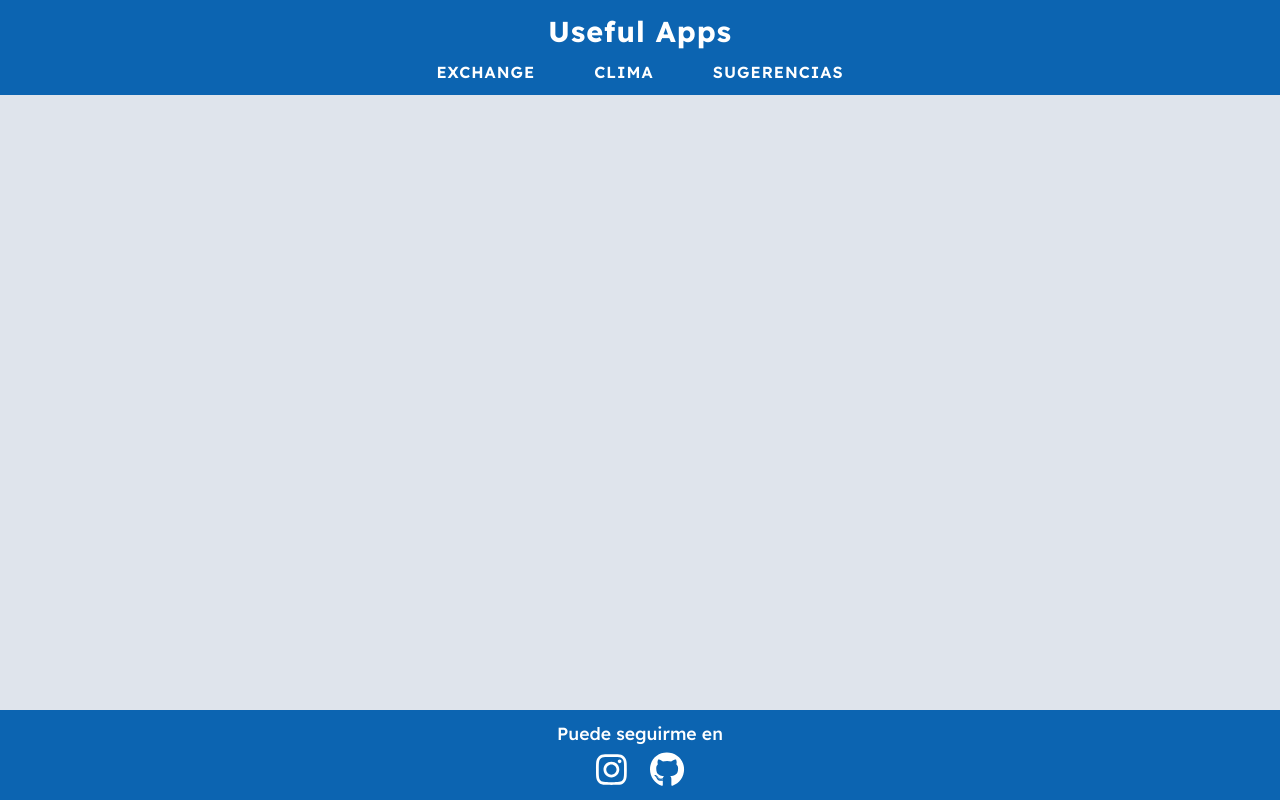
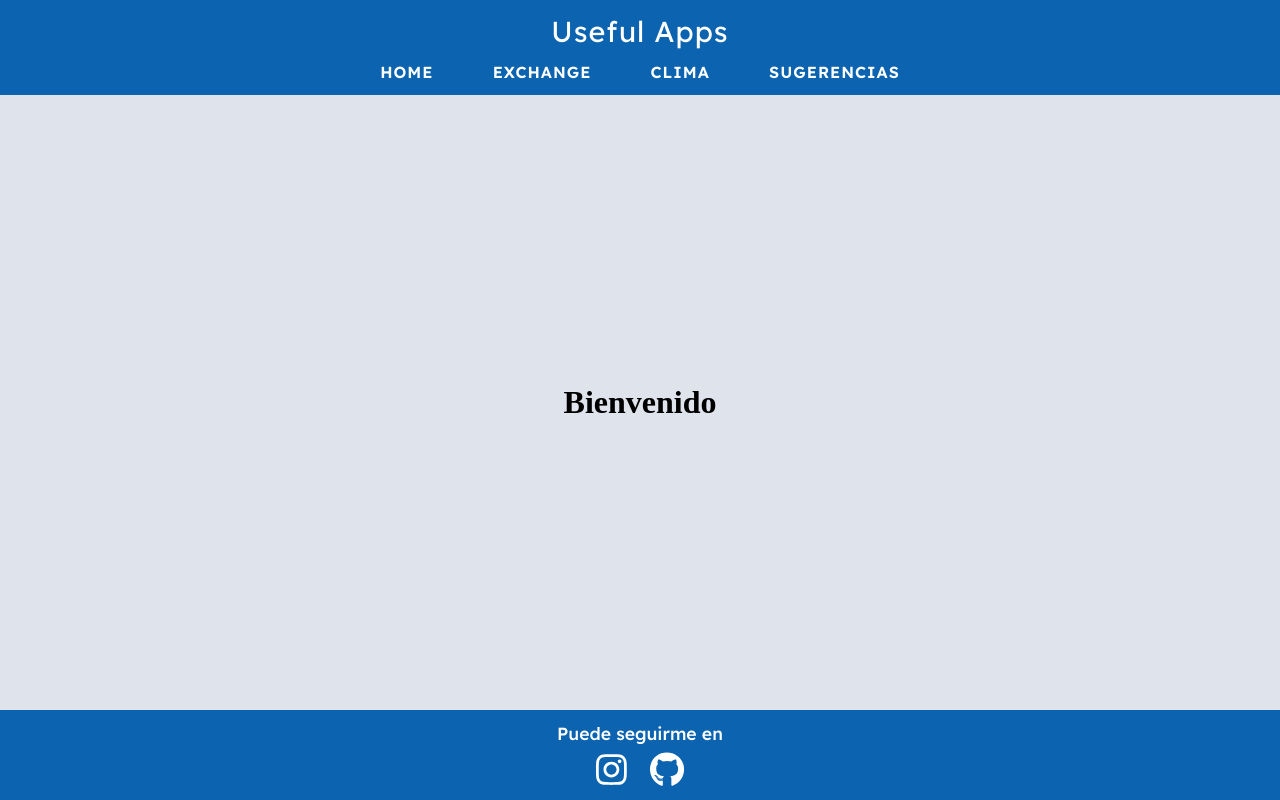
Before and after one commit to jorge088/UsefulApps, a React (Create React App) app: page / in a window 1280 px wide. Built offline with nearby package versions, Linux system fonts and the light colour scheme.

Commit message:
added router-dom

```diff
--- a/src/App.js
+++ b/src/App.js
@@ -1,8 +1,10 @@
 import styles from './App.module.css';
 import { BrowserRouter, Route, Routes } from 'react-router-dom'
-import AppsContainer from './Components/AppsContainer';
+import Home from './Components/Home/Home';
 import NavBar from './Components/Shared/NavBar';
 import Footer from './Components/Shared/Footer';
+import WeatherApp from './Components/WeatherApp/WeatherApp';
+import ExchangeApp from './Components/ExchangeApp/ExchangeApp';
 
 function App() {
   return (
@@ -11,7 +13,9 @@ function App() {
         <div className={styles.app}>
           <NavBar />
           <Routes>
-            <Route path='/' element={<AppsContainer />} />
+            <Route path='/' element={<Home />} />
+            <Route path='/weather' element={<WeatherApp/>} />
+            <Route path='/exchange' element={<ExchangeApp/>} />
           </Routes>
           <Footer />
         </div>
--- a/src/Components/AppsContainer.js
+++ /dev/null
@@ -1,6 +0,0 @@
-const AppsContainer = () => {
-  return (
-    <div>AppsContainer</div>
-  )
-}
-export default AppsContainer
--- /dev/null
+++ b/src/Components/ExchangeApp/ExchangeApp.js
@@ -0,0 +1,6 @@
+const ExchangeApp = () => {
+  return (
+    <div>ExchangeApp</div>
+  )
+}
+export default ExchangeApp
--- /dev/null
+++ b/src/Components/Home/Home.js
@@ -0,0 +1,14 @@
+import styles from './Home.module.css';
+const Home = () => {
+  return (
+    <>
+      <div className={styles.homeContainer}>
+        <main>
+          <h1>Bienvenido</h1>
+        </main>
+
+      </div>
+    </>
+  )
+}
+export default Home
--- /dev/null
+++ b/src/Components/Home/Home.module.css
@@ -0,0 +1,10 @@
+.homeContainer{
+    font-size: 1rem;
+    margin-top: 95px;
+    min-height: calc(100vh - 185px);
+    width: 100vw;
+    display: flex;
+    flex-direction: column;
+    justify-content: space-evenly;
+    align-items:center;
+}
--- a/src/Components/Shared/NavBar.js
+++ b/src/Components/Shared/NavBar.js
@@ -1,4 +1,5 @@
 import styles from './NavBar.module.css';
+import { Link } from 'react-router-dom';
 
 const NavBar = () => {
   return (
@@ -6,12 +7,13 @@ const NavBar = () => {
       <header className={styles.header}>
         <nav className={styles.nav}>
           <div>
-            <h2 className={styles.nav__logo}>Useful Apps</h2>
+            <Link to={'/'} className={styles.nav__logo} >Useful Apps</Link>
           </div>
           <ul className={styles.nav__categorys}>
-            <li><a className={styles.nav__categorys__link}>EXCHANGE</a></li>
-            <li><a className={styles.nav__categorys__link}>CLIMA</a></li>
-            <li><a className={styles.nav__categorys__link}>SUGERENCIAS</a></li>
+            <li><Link to={'/'} className={styles.nav__categorys__link}>HOME</Link></li>
+            <li><Link to={'/exchange'} className={styles.nav__categorys__link}>EXCHANGE</Link></li>
+            <li><Link to={'/weather'} className={styles.nav__categorys__link}>CLIMA</Link></li>
+            <li><Link to={'/'} className={styles.nav__categorys__link}>SUGERENCIAS</Link></li>
           </ul>
         </nav>
       </header>
--- a/src/Components/Shared/NavBar.module.css
+++ b/src/Components/Shared/NavBar.module.css
@@ -19,6 +19,8 @@
 .nav__logo  {
     font-size: 1.8em;
     letter-spacing: 1px;
+    color: #fff;
+    text-decoration: none;
 }
 .nav__categorys{
     display: flex;
@@ -30,7 +32,8 @@
     letter-spacing: 1px;
     font-weight: 600;
     padding: .2em .6em;
-
+    color: #fff;
+    text-decoration: none;
     border-radius: 8px;
     cursor: pointer;
 
--- /dev/null
+++ b/src/Components/WeatherApp/WeatherApp.js
@@ -0,0 +1,6 @@
+const WeatherApp = () => {
+  return (
+    <div>WeatherAppaaaaaaaaaaaaaaaaaaaaaaaaaaaaaaaaaa</div>
+  )
+}
+export default WeatherApp
```
